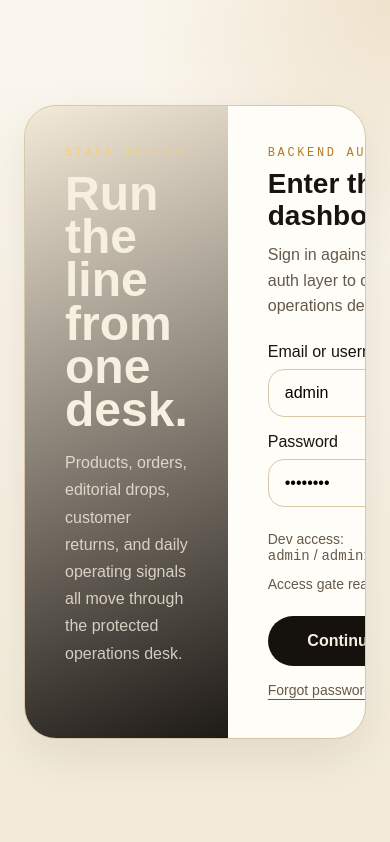
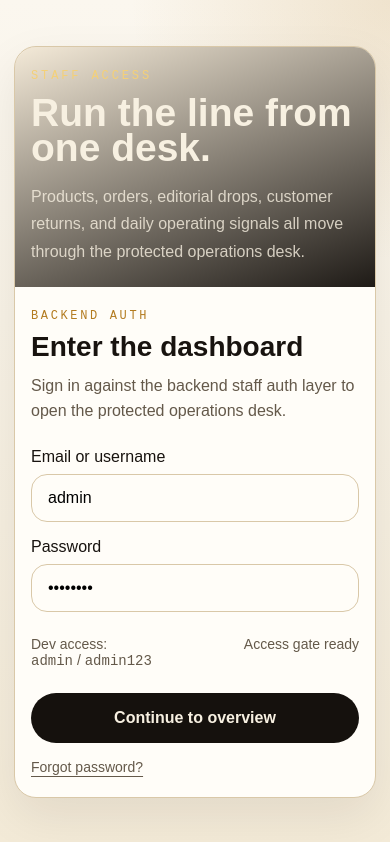
Before and after one commit to Elvis-1/sohe_nation_dashboard, a Next.js app: page /signin in a window 390 px wide. Built offline with nearby package versions, Linux system fonts and the light colour scheme.

Commit message:
fixed  responsive

```diff
--- a/src/app/globals.css
+++ b/src/app/globals.css
@@ -63,3 +63,83 @@ textarea,
 select {
   font: inherit;
 }
+
+.auth-frame {
+  min-height: 100vh;
+  display: grid;
+  place-items: center;
+  padding: 24px;
+}
+
+.auth-shell {
+  width: min(1080px, 100%);
+  display: grid;
+  grid-template-columns: 1.1fr 0.9fr;
+  border: 1px solid var(--color-border);
+  border-radius: 32px;
+  overflow: hidden;
+  background: var(--color-surface);
+  box-shadow: var(--shadow-soft);
+}
+
+.auth-hero {
+  padding: 40px;
+  background: linear-gradient(160deg, rgba(179, 123, 31, 0.15), rgba(21, 17, 13, 0.96));
+  color: var(--color-text-inverse);
+}
+
+.auth-eyebrow {
+  color: #f4d077;
+  font-family: var(--font-mono);
+  font-size: 12px;
+  letter-spacing: 0.24em;
+  text-transform: uppercase;
+}
+
+.auth-title {
+  margin-top: 12px;
+  font-family: var(--font-heading);
+  font-size: clamp(3rem, 7vw, 5.75rem);
+  line-height: 0.9;
+}
+
+.auth-description {
+  margin-top: 18px;
+  max-width: 480px;
+  color: rgba(247, 240, 225, 0.8);
+  line-height: 1.7;
+}
+
+.auth-content {
+  padding: 40px;
+}
+
+@media (max-width: 860px) {
+  .auth-shell {
+    grid-template-columns: 1fr;
+  }
+
+  .auth-hero,
+  .auth-content {
+    padding: 28px 22px;
+  }
+
+  .auth-title {
+    font-size: clamp(2.3rem, 10vw, 4rem);
+  }
+}
+
+@media (max-width: 560px) {
+  .auth-frame {
+    padding: 14px;
+  }
+
+  .auth-shell {
+    border-radius: 22px;
+  }
+
+  .auth-hero,
+  .auth-content {
+    padding: 22px 16px;
+  }
+}
--- a/src/features/auth/presentation/components/auth-page-frame.tsx
+++ b/src/features/auth/presentation/components/auth-page-frame.tsx
@@ -10,67 +10,14 @@ export function AuthPageFrame({
   children: React.ReactNode;
 }>) {
   return (
-    <main
-      style={{
-        minHeight: "100vh",
-        display: "grid",
-        placeItems: "center",
-        padding: "24px",
-      }}
-    >
-      <section
-        style={{
-          width: "min(1080px, 100%)",
-          display: "grid",
-          gridTemplateColumns: "1.1fr 0.9fr",
-          border: "1px solid var(--color-border)",
-          borderRadius: "32px",
-          overflow: "hidden",
-          background: "var(--color-surface)",
-          boxShadow: "var(--shadow-soft)",
-        }}
-      >
-        <div
-          style={{
-            padding: "40px",
-            background:
-              "linear-gradient(160deg, rgba(179, 123, 31, 0.15), rgba(21, 17, 13, 0.96))",
-            color: "var(--color-text-inverse)",
-          }}
-        >
-          <p
-            style={{
-              color: "#f4d077",
-              fontFamily: "var(--font-mono)",
-              fontSize: 12,
-              letterSpacing: "0.24em",
-              textTransform: "uppercase",
-            }}
-          >
-            {eyebrow}
-          </p>
-          <h1
-            style={{
-              marginTop: 12,
-              fontFamily: "var(--font-heading)",
-              fontSize: "clamp(3rem, 7vw, 5.75rem)",
-              lineHeight: 0.9,
-            }}
-          >
-            {title}
-          </h1>
-          <p
-            style={{
-              marginTop: 18,
-              maxWidth: 480,
-              color: "rgba(247, 240, 225, 0.8)",
-              lineHeight: 1.7,
-            }}
-          >
-            {description}
-          </p>
+    <main className="auth-frame">
+      <section className="auth-shell">
+        <div className="auth-hero">
+          <p className="auth-eyebrow">{eyebrow}</p>
+          <h1 className="auth-title">{title}</h1>
+          <p className="auth-description">{description}</p>
         </div>
-        <div style={{ padding: "40px" }}>{children}</div>
+        <div className="auth-content">{children}</div>
       </section>
     </main>
   );
--- a/src/features/orders/presentation/components/order-detail-page-shell.tsx
+++ b/src/features/orders/presentation/components/order-detail-page-shell.tsx
@@ -155,7 +155,7 @@ export function OrderDetailPageShell({ orderId }: OrderDetailPageShellProps) {
                 key={line.id}
                 style={{
                   display: "grid",
-                  gridTemplateColumns: "1.2fr 0.8fr 0.5fr 0.7fr",
+                  gridTemplateColumns: "repeat(auto-fit, minmax(140px, 1fr))",
                   gap: 12,
                   border: "1px solid var(--color-border)",
                   borderRadius: 18,
--- a/src/features/orders/presentation/components/orders-page-shell.tsx
+++ b/src/features/orders/presentation/components/orders-page-shell.tsx
@@ -79,7 +79,7 @@ export function OrdersPageShell() {
             display: "grid",
             gap: 12,
             marginBottom: 18,
-            gridTemplateColumns: "1.4fr 0.8fr 0.8fr 0.9fr",
+            gridTemplateColumns: "repeat(auto-fit, minmax(220px, 1fr))",
           }}
         >
           <label style={{ display: "grid", gap: 8 }}>
--- a/src/features/products/presentation/components/products-page-shell.tsx
+++ b/src/features/products/presentation/components/products-page-shell.tsx
@@ -82,7 +82,7 @@ export function ProductsPageShell() {
             display: "grid",
             gap: 12,
             marginBottom: 18,
-            gridTemplateColumns: "1.4fr 0.8fr 0.8fr",
+            gridTemplateColumns: "repeat(auto-fit, minmax(220px, 1fr))",
           }}
         >
           <label style={{ display: "grid", gap: 8 }}>
--- a/src/features/returns/presentation/components/returns-page-shell.tsx
+++ b/src/features/returns/presentation/components/returns-page-shell.tsx
@@ -75,7 +75,7 @@ export function ReturnsPageShell() {
             display: "grid",
             gap: 12,
             marginBottom: 18,
-            gridTemplateColumns: "1.4fr 0.8fr",
+            gridTemplateColumns: "repeat(auto-fit, minmax(220px, 1fr))",
           }}
         >
           <label style={{ display: "grid", gap: 8 }}>
```
Also changed, not shown: src/features/customers/presentation/components/customers-page-shell.tsx (+9 -2 lines), src/features/staff/presentation/components/team-page-shell.tsx (+8 -2 lines).
